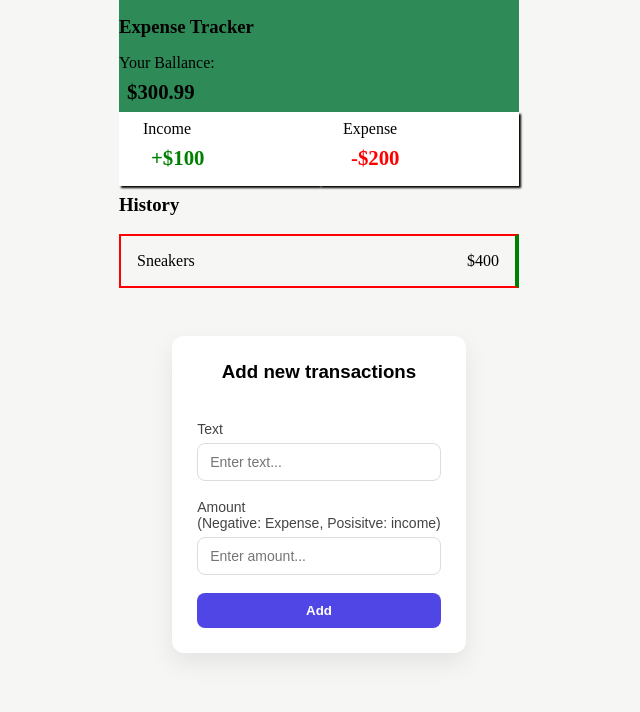
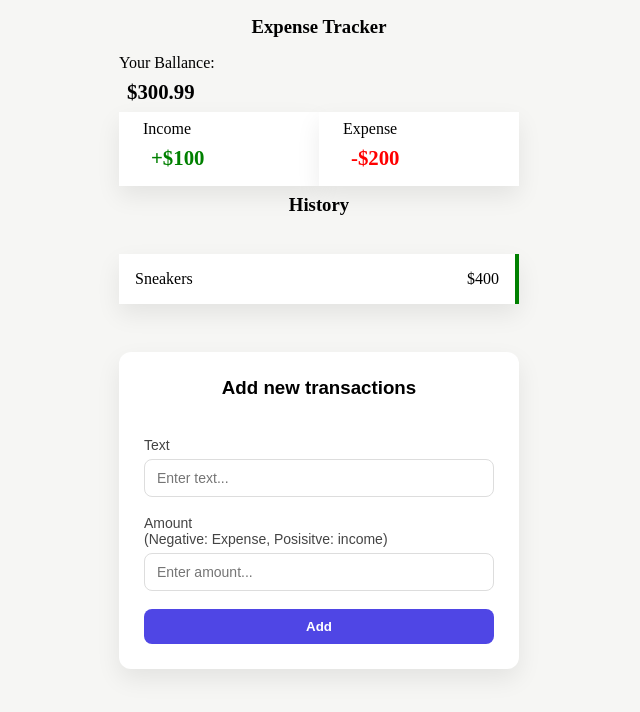
Before and after one commit to yusef-codes10/expense-tracker-vue, a Vue app: page / in a window 1280 px wide. Shown: the top 712 px of the page, without its empty margins (321-961 px from the left). Built offline with nearby package versions, Linux system fonts and the light colour scheme.

Commit message:
style almost perfected

```diff
--- a/src/assets/main.css
+++ b/src/assets/main.css
@@ -7,3 +7,9 @@
 body {
     background-color: #F6F6F4;
 }
+
+h3 {
+    margin-bottom: 20px;
+    text-align: center;
+    font-weight: 600;
+}
--- a/src/components/AdminSection.vue
+++ b/src/components/AdminSection.vue
@@ -24,7 +24,7 @@
 
 <style scoped>
 .admin-section {
-  max-width: 400px;
+  width: 100%;
   margin: 40px auto;
   padding: 25px;
   border-radius: 12px;
--- a/src/components/DisplaySection.vue
+++ b/src/components/DisplaySection.vue
@@ -22,7 +22,7 @@
 <style scoped>
 .header {
   width: 100%;
-  background-color: seagreen;
+  /* background-color: seagreen; */
 }
 
 h3 {
@@ -49,7 +49,7 @@ span {
   background-color: #fff;
   padding: 0.5rem 1.5rem;
 
-  box-shadow: 2px 2px 2px #000;
+  box-shadow: 0 10px 25px rgba(0, 0, 0, 0.08);
   width: 100%;
 }
 
--- a/src/components/ItemComp.vue
+++ b/src/components/ItemComp.vue
@@ -24,9 +24,11 @@ const toggleDeleteBtn = () => {
   display: flex;
   justify-content: space-between;
   align-items: center;
-  border: 2px solid red;
+  /* border: 2px solid red; */
   padding: 1rem;
   border-right: 4px green solid;
+  background-color: #fff;
+  box-shadow: 0 10px 25px rgba(0, 0, 0, 0.08);
 
   position: relative;
 }
```
